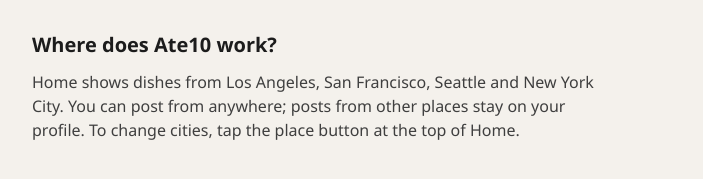
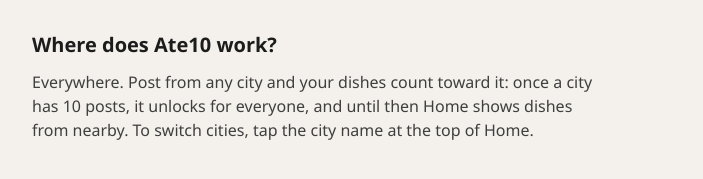
Before and after one commit to roymkkim/ate10-site, a plain HTML site: page support.html in a window 1280 px wide. Shown: the part 274-453 px from the top of the page, without its empty margins (288-991 px from the left). Drawn offline with Linux system fonts and the light colour scheme.

Commit message:
Support: Ate10 works everywhere (cities unlock at 10 posts)
Co-Authored-By: Claude Opus 5.5 <noreply@anthropic.com>
Claude-Session: https://claude.ai/code/session_019nQWnPSSEvcd5JwsaWKe7e

```diff
--- a/support.html
+++ b/support.html
@@ -28,7 +28,7 @@
     </div>
 
     <h2>Where does Ate10 work?</h2>
-    <p>Home shows dishes from Los Angeles, San Francisco, Seattle and New York City. You can post from anywhere; posts from other places stay on your profile. To change cities, tap the place button at the top of Home.</p>
+    <p>Everywhere. Post from any city and your dishes count toward it: once a city has 10 posts, it unlocks for everyone, and until then Home shows dishes from nearby. To switch cities, tap the city name at the top of Home.</p>
 
     <h2>Why is the app asking for my location?</h2>
     <p>Only to suggest nearby restaurants when you post and to pick the city you're in. Ate10 works without it; you can type a place yourself and choose a city by hand. You can change this any time in your iPhone's Settings.</p>
```
